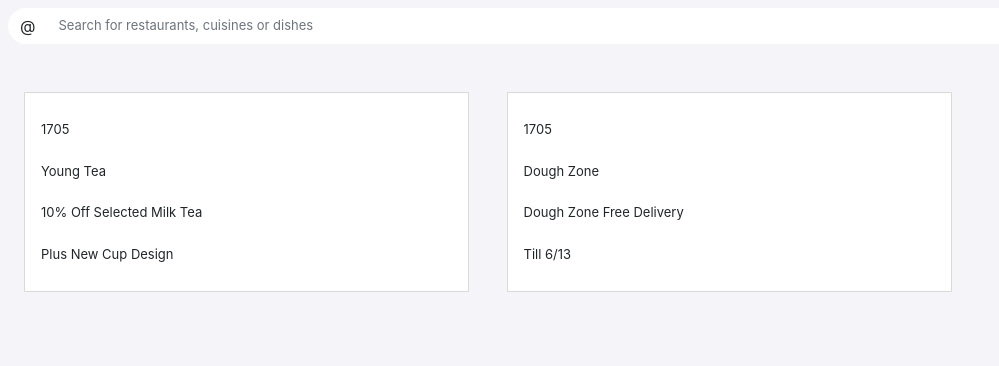
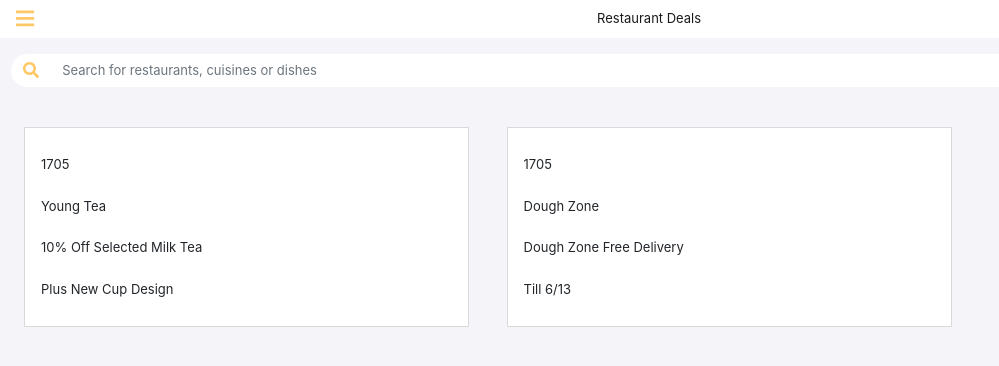
Before and after one commit to JinSon12/tblFlash_sample, a React (Create React App) app: page / in a window 1280 px wide. Shown: the top 366 px of the page, without its empty margins (0-999 px from the left). Built offline with nearby package versions, Linux system fonts and the light colour scheme.

Commit message:
added navbar

```diff
--- a/package.json
+++ b/package.json
@@ -3,9 +3,14 @@
   "version": "0.1.0",
   "private": true,
   "dependencies": {
+    "@fortawesome/fontawesome-svg-core": "^1.2.35",
+    "@fortawesome/free-solid-svg-icons": "^5.15.3",
+    "@fortawesome/react-fontawesome": "^0.1.14",
     "@testing-library/jest-dom": "^5.11.4",
     "@testing-library/react": "^11.1.0",
     "@testing-library/user-event": "^12.1.10",
+    "bootstrap-icons": "^1.5.0",
+    "font-awesome": "^4.7.0",
     "react": "^17.0.2",
     "react-dom": "^17.0.2",
     "react-scripts": "4.0.3",
--- a/public/index.html
+++ b/public/index.html
@@ -10,12 +10,19 @@
   <link rel="apple-touch-icon" href="%PUBLIC_URL%/logo192.png" />
   <link href="https://cdn.jsdelivr.net/npm/bootstrap@5.0.1/dist/css/bootstrap.min.css" rel="stylesheet"
     integrity="sha384-+0n0xVW2eSR5OomGNYDnhzAbDsOXxcvSN1TPprVMTNDbiYZCxYbOOl7+AMvyTG2x" crossorigin="anonymous">
-  <!--
+  <link rel="stylesheet" href="https://maxcdn.bootstrapcdn.com/bootstrap/4.3.1/css/bootstrap.min.css">
+  <link rel="stylesheet" href="https://use.fontawesome.com/releases/v5.6.3/css/all.css"
+    integrity="sha384-UHRtZLI+pbxtHCWp1t77Bi1L4ZtiqrqD80Kn4Z8NTSRyMA2Fd33n5dQ8lWUE00s/" crossorigin="anonymous">
+</head>
+<script src="https://ajax.googleapis.com/ajax/libs/jquery/3.5.1/jquery.min.js"></script>
+<script src="https://cdnjs.cloudflare.com/ajax/libs/popper.js/1.16.0/umd/popper.min.js"></script>
+<script src="https://maxcdn.bootstrapcdn.com/bootstrap/4.3.1/js/bootstrap.min.js"></script>
+<!--
       manifest.json provides metadata used when your web app is installed on a
       user's mobile device or desktop. See https://developers.google.com/web/fundamentals/web-app-manifest/
     -->
-  <link rel="manifest" href="%PUBLIC_URL%/manifest.json" />
-  <!--
+<link rel="manifest" href="%PUBLIC_URL%/manifest.json" />
+<!--
       Notice the use of %PUBLIC_URL% in the tags above.
       It will be replaced with the URL of the `public` folder during the build.
       Only files inside the `public` folder can be referenced from the HTML.
@@ -24,7 +31,7 @@
       work correctly both with client-side routing and a non-root public URL.
       Learn how to configure a non-root public URL by running `npm run build`.
     -->
-  <title>React App</title>
+<title>React App</title>
 </head>
 
 <body>
--- a/src/App.css
+++ b/src/App.css
@@ -1,15 +1,9 @@
-.card-list {
-  display: flex;
-  justify-content: space-between;
-  margin-top: 1rem;
-}
-
 body {
   background-color: #f5f5f9;
 }
 
 @media only screen and (min-width: 100px) {
-  body {
+  .App {
     background-color: #f5f5f9;
     padding: 0.5rem;
     font-size: small;
--- a/src/App.js
+++ b/src/App.js
@@ -1,15 +1,19 @@
 import "./App.css";
 import Card from "./component/Card/Card";
 import SearchBar from "./component/Search/SearchBar";
+import NavBar from "./component/NavBar/NavBar";
 import { data } from "./data/data";
 
 function App() {
   console.log(data);
   return (
-    <div className="App">
-      <SearchBar />
-      <Card data={data} />
-    </div>
+    <>
+      <NavBar />
+      <div className="App">
+        <SearchBar />
+        <Card data={data} />
+      </div>
+    </>
   );
 }
 
--- a/src/component/Card/card.css
+++ b/src/component/Card/card.css
@@ -1,3 +1,8 @@
+.card-list {
+  display: flex;
+  justify-content: space-between;
+}
+
 .card {
   border-radius: 1px;
   border: 1px solid rgba(0, 0, 0, 0.15);
--- a/src/component/NavBar/NavBar.js
+++ b/src/component/NavBar/NavBar.js
@@ -1,19 +1,48 @@
-import React from "react";
+import React, { useState } from "react";
+import {
+  Collapse,
+  Navbar,
+  NavbarToggler,
+  NavbarBrand,
+  Nav,
+  NavItem,
+  NavLink,
+  Dropdown,
+  DropdownToggle,
+  DropdownMenu,
+  DropdownItem,
+} from "reactstrap";
+import { FontAwesomeIcon } from "@fortawesome/react-fontawesome";
+import { faBars } from "@fortawesome/free-solid-svg-icons";
 import "./navbar.css";
 
 const NavBar = (props) => {
+  const [collapsed, setCollapsed] = useState(true);
+  const [isOpen, setIsOpen] = useState(false);
+
+  const toggle = () => setIsOpen(!isOpen);
+
+  const toggleNavbar = () => setCollapsed(!collapsed);
+
   return (
-    <div class="input-group flex-nowrap input-group-container">
-      <span class="input-group-text" id="addon-wrapping">
-        @
-      </span>
-      <input
-        type="text"
-        class="form-control"
-        placeholder="Search for restaurants, cuisines or dishes"
-        aria-label="Username"
-        aria-describedby="addon-wrapping"
-      />
+    <div>
+      <Navbar light>
+        <Dropdown isOpen={isOpen} toggle={toggle}>
+          <DropdownToggle none className="dropdown" color="link">
+            <FontAwesomeIcon icon={faBars} style={{ color: "#ffc765" }} />
+          </DropdownToggle>
+          <DropdownMenu right>
+            <DropdownItem>Option 1</DropdownItem>
+
+            <DropdownItem divider />
+            <DropdownItem>Reset</DropdownItem>
+          </DropdownMenu>
+        </Dropdown>
+
+        <NavbarBrand href="/" className="navbar-brand">
+          Restaurant Deals
+        </NavbarBrand>
+      </Navbar>
     </div>
   );
 };
--- a/src/component/NavBar/navbar.css
+++ b/src/component/NavBar/navbar.css
@@ -0,0 +1,43 @@
+.dropdown .btn {
+  background-color: transparent;
+  border: none;
+}
+
+.dropdown .dropdown-menu {
+  opacity: 0;
+  -webkit-transition: all 200ms cubic-bezier(0.075, 0.82, 0.165, 1);
+  -moz-transition: all 200ms cubic-bezier(0.075, 0.82, 0.165, 1);
+  -ms-transition: all 200ms cubic-bezier(0.075, 0.82, 0.165, 1);
+  -o-transition: all 200ms cubic-bezier(0.075, 0.82, 0.165, 1);
+  transition: all 200ms cubic-bezier(0.075, 0.82, 0.165, 1);
+}
+
+.dropdown:hover .dropdown-menu {
+  opacity: 1;
+}
+.dropdown .dropdown-menu .dropdown-menu-right .show {
+  opacity: 0;
+  -webkit-transition: all 200ms cubic-bezier(0.075, 0.82, 0.165, 1);
+  -moz-transition: all 200ms cubic-bezier(0.075, 0.82, 0.165, 1);
+  -ms-transition: all 200ms cubic-bezier(0.075, 0.82, 0.165, 1);
+  -o-transition: all 200ms cubic-bezier(0.075, 0.82, 0.165, 1);
+  transition: all 200ms cubic-bezier(0.075, 0.82, 0.165, 1);
+}
+
+.navbar {
+  background-color: white;
+  display: flex;
+  padding: 0.2rem 1rem;
+}
+
+.navbar-brand {
+  margin: auto;
+  width: 50%;
+  text-align: center;
+  font-size: small;
+}
+
+.navbar .btn {
+  padding: 0;
+  font-size: 1.3rem;
+}
--- a/src/component/Search/SearchBar.js
+++ b/src/component/Search/SearchBar.js
@@ -1,11 +1,14 @@
 import React from "react";
+import { FontAwesomeIcon } from "@fortawesome/react-fontawesome";
+import { faSearch } from "@fortawesome/free-solid-svg-icons";
 import "./search.css";
 
 const SearchBar = (props) => {
   return (
+    <div className="searchbar">
       <div class="input-group flex-nowrap input-group-container">
         <span class="input-group-text" id="addon-wrapping">
-        @
+          <FontAwesomeIcon icon={faSearch} style={{ color: "#ffc765" }} />
         </span>
         <input
           type="text"
@@ -15,6 +18,7 @@
           aria-describedby="addon-wrapping"
         />
       </div>
+    </div>
   );
 };
 
--- a/src/component/Search/search.css
+++ b/src/component/Search/search.css
@@ -13,3 +13,7 @@
   border: none;
   border-radius: 20px;
 }
+
+.searchbar {
+  padding: 0.5rem 0.2rem;
+}
```
Also changed, not shown: 1 other file (tests, documents, lock files or other folders). Lines whose indentation alone changed are shown as unchanged.
